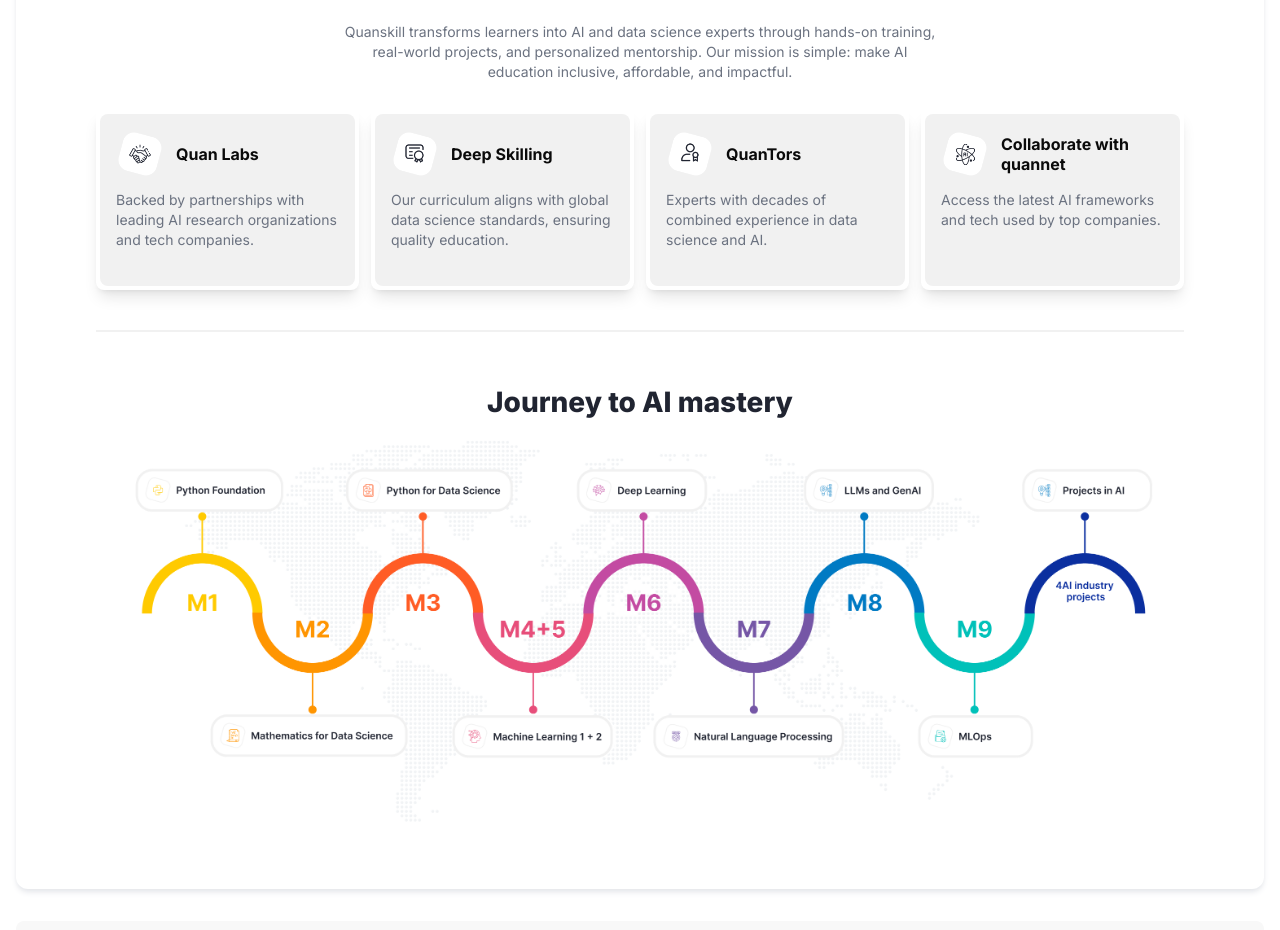
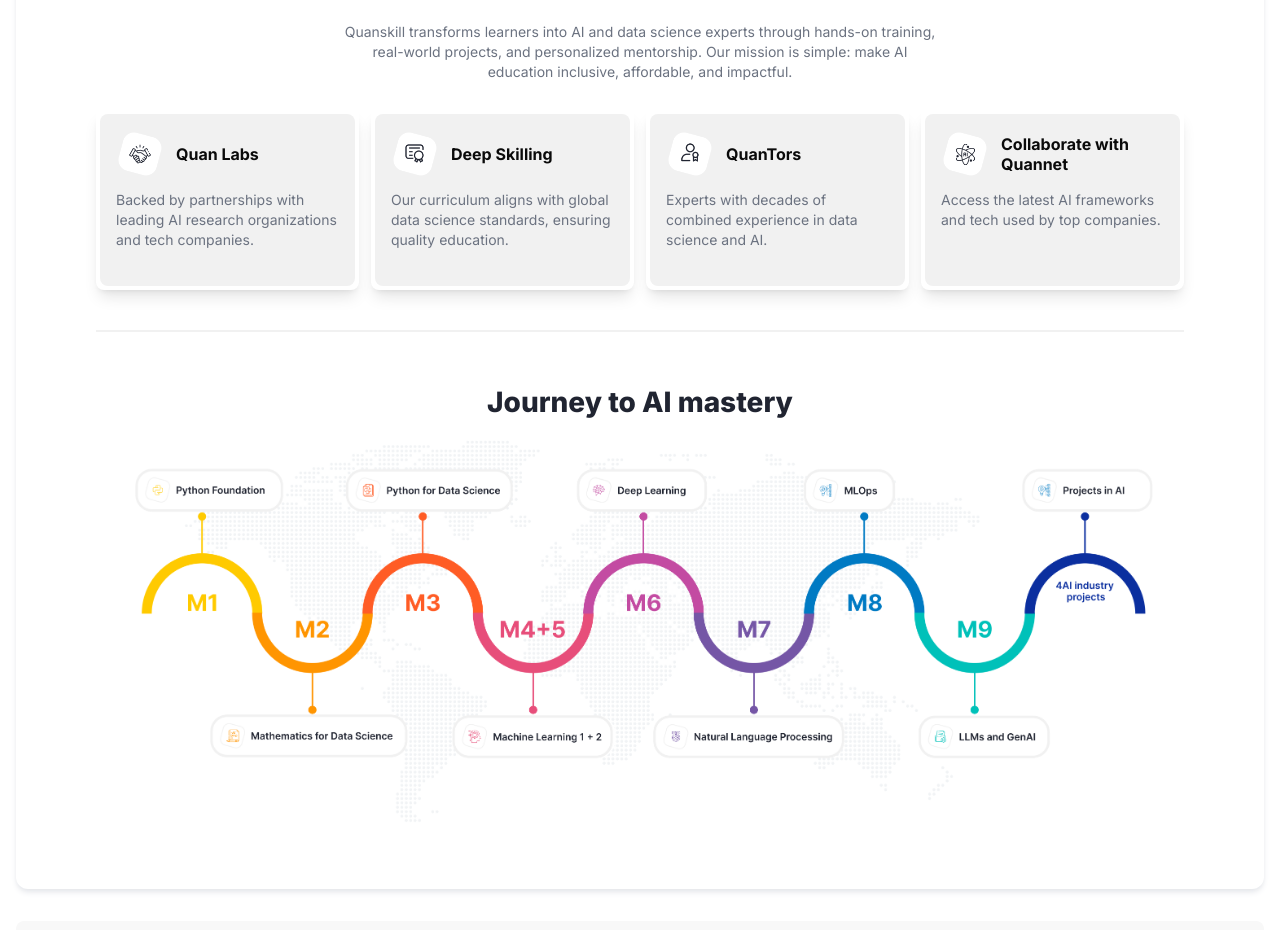
Before and after one commit to Clinzho1996/quanskill, a Next.js app: page / in a window 1280 px wide. Shown: the part 802-1732 px from the top of the page. Built offline with nearby package versions, Linux system fonts and the light colour scheme.

Commit message:
latest ups

```diff
--- a/components/About.tsx
+++ b/components/About.tsx
@@ -49,7 +49,7 @@
 					/>
 					<AboutCard
 						img="/tools.png"
-						title="Collaborate with quannet"
+						title="Collaborate with Quannet"
 						description="Access the latest AI frameworks and tech used by top companies."
 					/>
 				</div>
```
Also changed, not shown: public/infographics.png.
